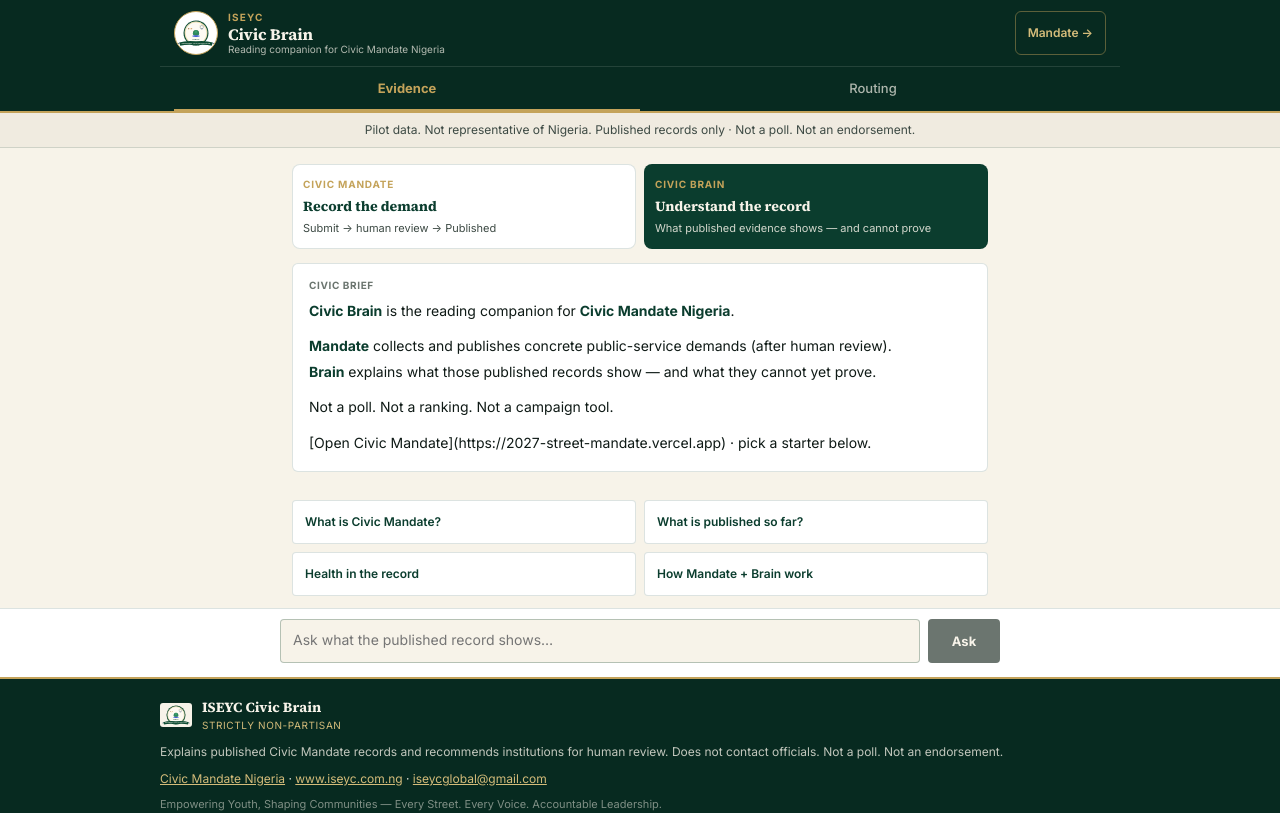
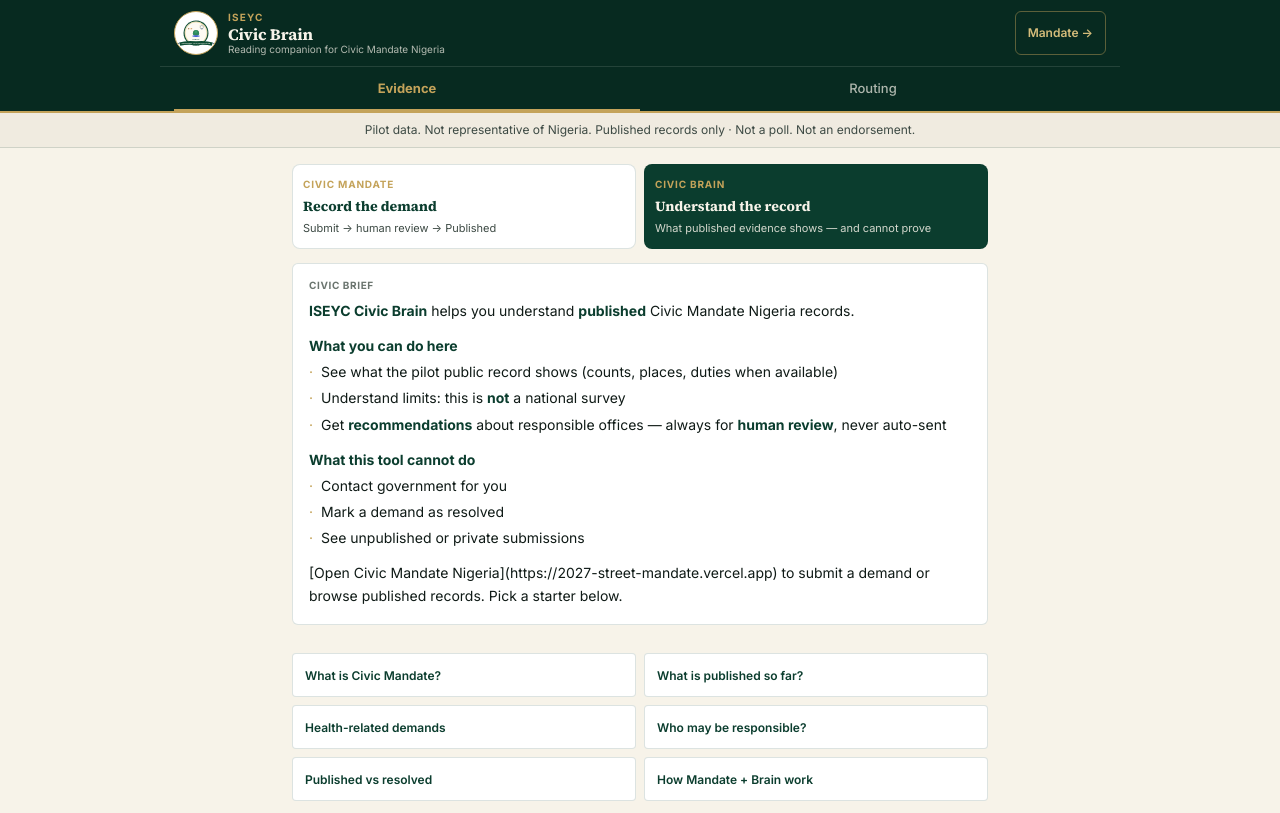
Before and after one commit to mrzulqarnainnadabo/iseyc-civic-brain, a React (Vite) app: page / in a window 1280 px wide. Shown: the top 813 px of the page. Built offline with nearby package versions, Linux system fonts and the light colour scheme.

Commit message:
feat: expanded EvidenceWorkspace starters and honest intro

```diff
--- a/src/components/EvidenceWorkspace.jsx
+++ b/src/components/EvidenceWorkspace.jsx
@@ -13,17 +13,27 @@
   {
     label: "What is published so far?",
     prompt:
-      "Using only the current published Civic Mandate evidence, summarise totals, states, and main duties. Say clearly if coverage is thin.",
+      "Using only the current published Civic Mandate evidence, summarise totals, states represented, and main duties. Say clearly if coverage is thin and that this is pilot data.",
   },
   {
-    label: "Health in the record",
+    label: "Health-related demands",
     prompt:
-      "What do published Civic Mandate records show about Health? Separate facts from unknowns. Do not invent official responses.",
+      "What do published Civic Mandate records show about Health? Separate facts from unknowns. Do not invent official responses or claim referrals were sent.",
+  },
+  {
+    label: "Who may be responsible?",
+    prompt:
+      "In general, how does Civic Brain recommend a responsible institution? Stress human review, jurisdiction uncertainty, and that a recommendation is not a referral sent.",
+  },
+  {
+    label: "Published vs resolved",
+    prompt:
+      "What is the difference between a published civic demand and a resolved issue? Use only ISEYC product rules — do not invent government outcomes.",
   },
   {
     label: "How Mandate + Brain work",
     prompt:
-      "How should a citizen or partner use Civic Mandate and Civic Brain together? Include submit → review → publish → understand. Non-partisan only.",
+      "How should a citizen use Civic Mandate and Civic Brain together? Submit → human review → Published → understand evidence. Non-partisan only.",
   },
 ];
 
@@ -38,7 +48,7 @@
   return `Request failed${status ? ` (${status})` : ""}. Please try again.`;
 }
 
-const INTRO = `**Civic Brain** is the reading companion for **Civic Mandate Nigeria**.\n\n**Mandate** collects and publishes concrete public-service demands (after human review).\n**Brain** explains what those published records show — and what they cannot yet prove.\n\nNot a poll. Not a ranking. Not a campaign tool.\n\n[Open Civic Mandate](${MANDATE_URL}) · pick a starter below.`;
+const INTRO = `**ISEYC Civic Brain** helps you understand **published** Civic Mandate Nigeria records.\n\n**What you can do here**\n- See what the pilot public record shows (counts, places, duties when available)\n- Understand limits: this is **not** a national survey\n- Get **recommendations** about responsible offices — always for **human review**, never auto-sent\n\n**What this tool cannot do**\n- Contact government for you\n- Mark a demand as resolved\n- See unpublished or private submissions\n\n[Open Civic Mandate Nigeria](${MANDATE_URL}) to submit a demand or browse published records. Pick a starter below.`;
 
 export default function EvidenceWorkspace() {
   const [msgs, setMsgs] = useState([{ role: "assistant", content: INTRO }]);
```
